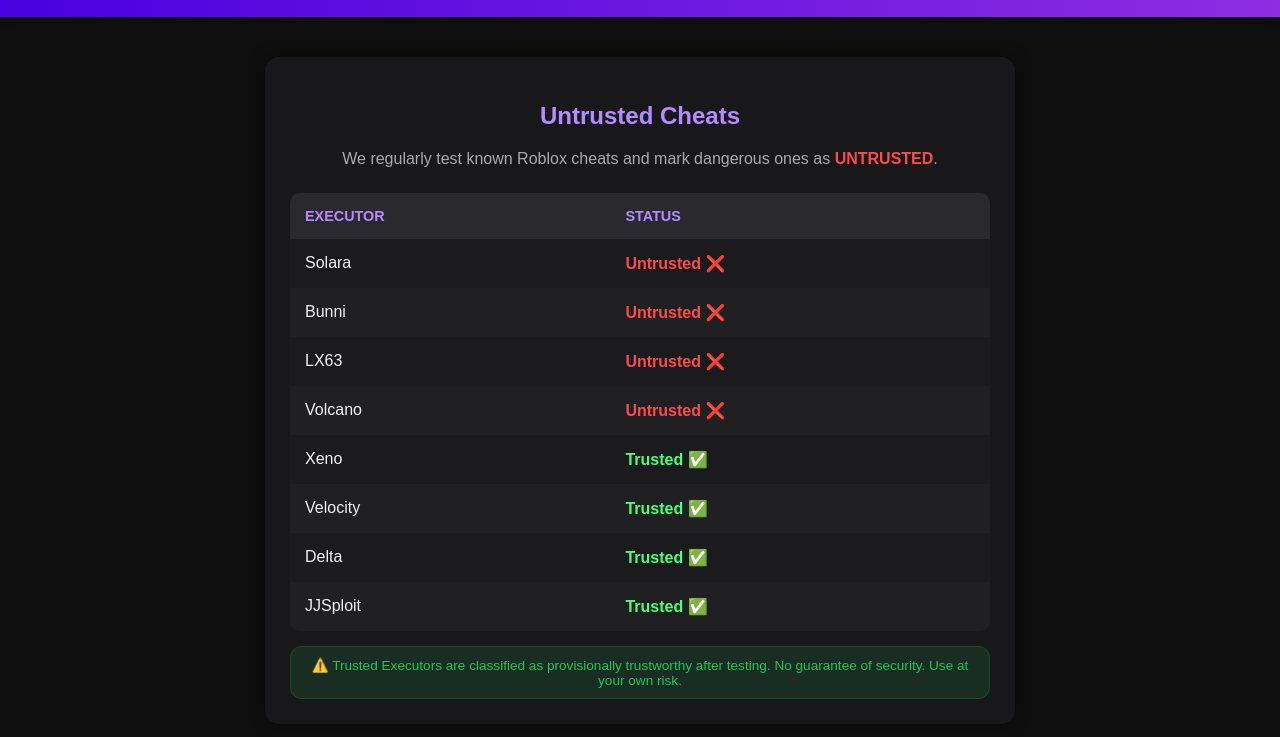
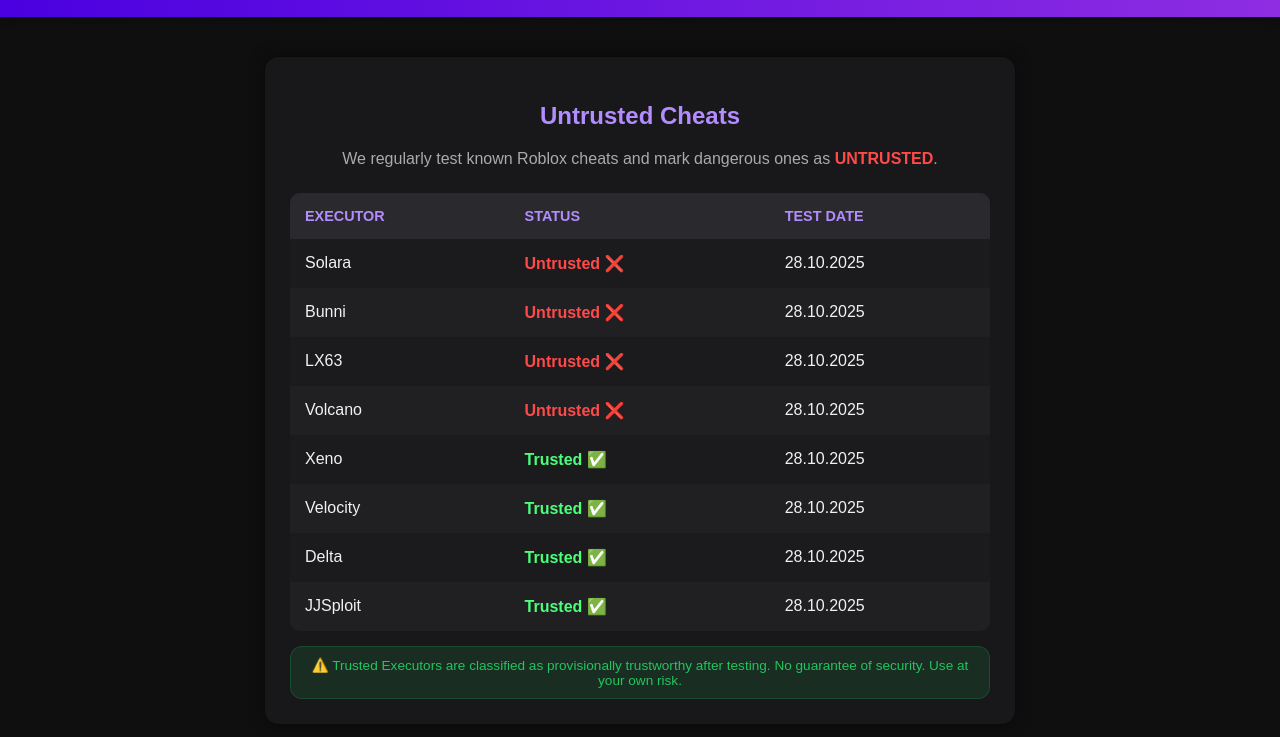
Before and after one commit to Nosch123/IsExecutortrusted, a website: page index.html in a window 1280 px wide. Shown: the part 63-800 px from the top of the page. Drawn offline with Linux system fonts and the light colour scheme.

Commit message:
Add 'Test Date' column to Executors table

```diff
--- a/index.html
+++ b/index.html
@@ -152,41 +152,51 @@
     <tr>
         <th>Executor</th>
         <th>Status</th>
+        <th>Test Date</th>
     </tr>
 
     <tr>
         <td>Solara</td>
         <td class="status-untrusted">Untrusted ❌</td>
+        <td>28.10.2025</td>
     </tr>
     <tr>
         <td>Bunni</td>
         <td class="status-untrusted">Untrusted ❌</td>
+        <td>28.10.2025</td>
     </tr>
     <tr>
         <td>LX63</td>
         <td class="status-untrusted">Untrusted ❌</td>
+        <td>28.10.2025</td>
     </tr>
     <tr>
         <td>Volcano</td>
         <td class="status-untrusted">Untrusted ❌</td>
+        <td>28.10.2025</td>
     </tr>
     <tr>
         <td>Xeno</td>
         <td class="status-trusted">Trusted ✅</td>
+        <td>28.10.2025</td>
     </tr>
     <tr>
         <td>Velocity</td>
         <td class="status-trusted">Trusted ✅</td>
+        <td>28.10.2025</td>
     </tr>
     <tr>
         <td>Delta</td>
         <td class="status-trusted">Trusted ✅</td>
+        <td>28.10.2025</td>
     </tr>
     <tr>
         <td>JJSploit</td>
         <td class="status-trusted">Trusted ✅</td>
+        <td>28.10.2025</td>
     </tr>
 </table>
+
 
         <div class="trusted-note">
             ⚠️ Trusted Executors are classified as provisionally trustworthy after testing. No guarantee of security. Use at your own risk.
```
Lines whose indentation alone changed are shown as unchanged.
